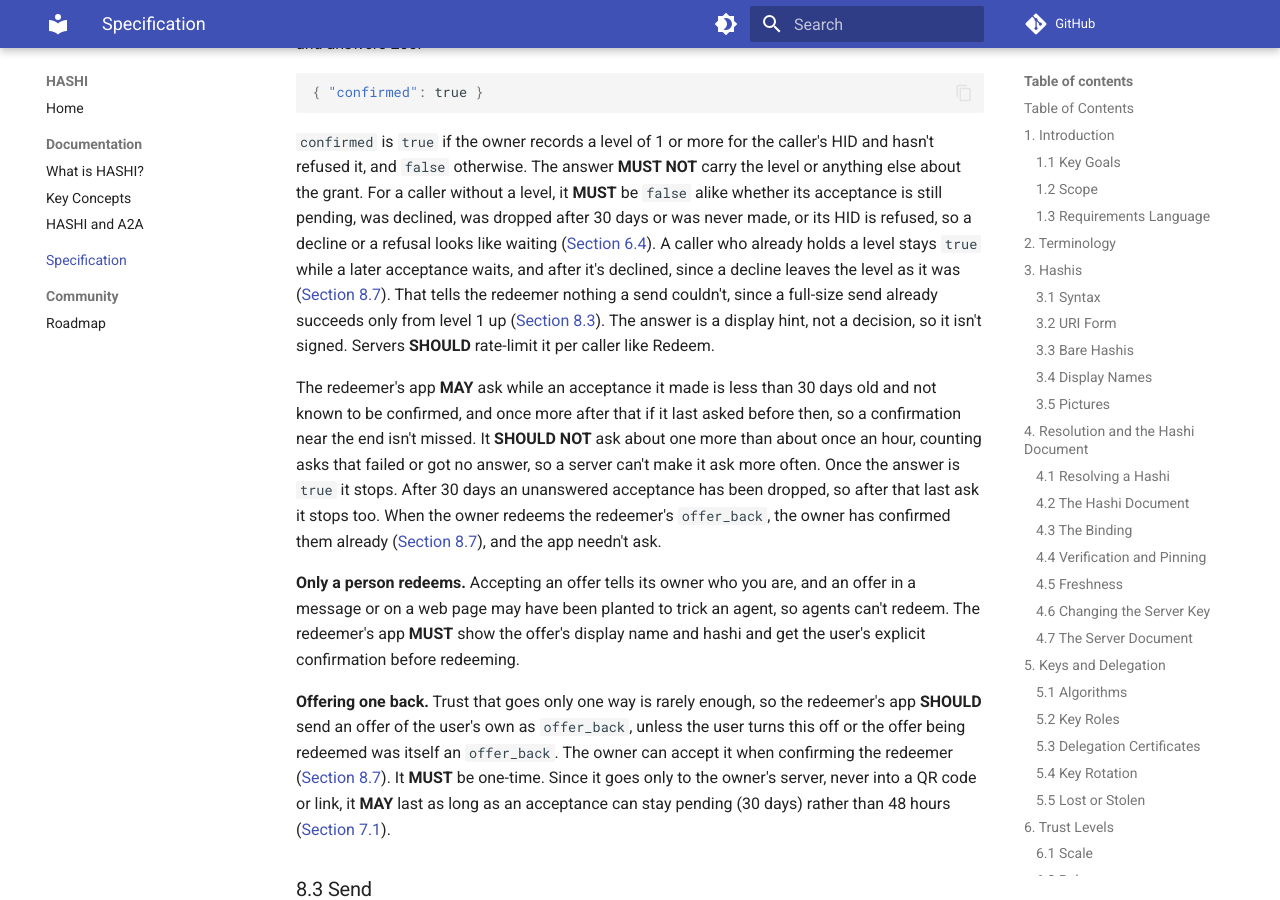
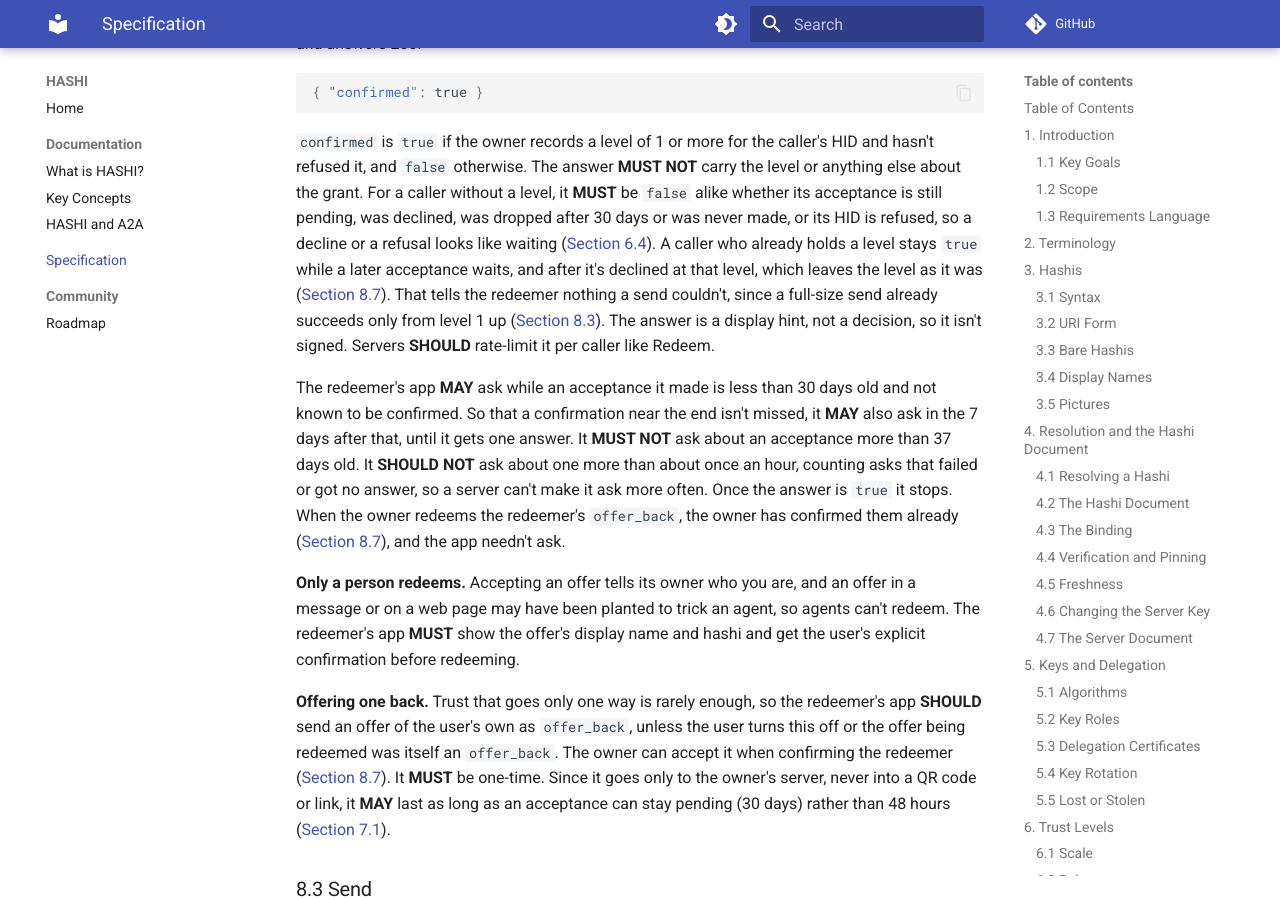
Before and after one commit to hashi-project/HASHI, an MkDocs documentation site: the page built from docs/specification.md, in a window 1280 px wide and 900 px high, scrolled down 24323 px. Built offline with MkDocs 1.6.1 and Material for MkDocs 9.7.7, drawn with Linux system fonts in a browser that asks for light colours; comment, search, counter and statistics services are not loaded; some of the changed text lies outside the part shown.

Commit message:
Redeem status: bound the last ask to the week after the 30 days
From the second review: the extra ask after 30 days had no limit, so it
could come months later, or on upgrade for rows of any age, against the
privacy text's 30 days. Now an app may keep asking in the 7 days after
the 30, at most hourly, until it gets one answer, and never about an
acceptance more than 37 days old. Section 13 and ADR-0002 say 37 days,
and the ADR's decline rationale now covers callers who already hold a
level.

Co-Authored-By: Claude Opus 5.5 <noreply@anthropic.com>

````diff
--- a/docs/specification.md
+++ b/docs/specification.md
@@ -691,9 +691,9 @@ The server checks the request as for Redeem, steps 1 and 2, with `hashi` in plac
 { "confirmed": true }
 ```
 
-`confirmed` is `true` if the owner records a level of 1 or more for the caller's HID and hasn't refused it, and `false` otherwise. The answer **MUST NOT** carry the level or anything else about the grant. For a caller without a level, it **MUST** be `false` alike whether its acceptance is still pending, was declined, was dropped after 30 days or was never made, or its HID is refused, so a decline or a refusal looks like waiting ([Section 6.4](#64-zero-is-zero)). A caller who already holds a level stays `true` while a later acceptance waits, and after it's declined, since a decline leaves the level as it was ([Section 8.7](#87-grants)). That tells the redeemer nothing a send couldn't, since a full-size send already succeeds only from level 1 up ([Section 8.3](#83-send)). The answer is a display hint, not a decision, so it isn't signed. Servers **SHOULD** rate-limit it per caller like Redeem.
+`confirmed` is `true` if the owner records a level of 1 or more for the caller's HID and hasn't refused it, and `false` otherwise. The answer **MUST NOT** carry the level or anything else about the grant. For a caller without a level, it **MUST** be `false` alike whether its acceptance is still pending, was declined, was dropped after 30 days or was never made, or its HID is refused, so a decline or a refusal looks like waiting ([Section 6.4](#64-zero-is-zero)). A caller who already holds a level stays `true` while a later acceptance waits, and after it's declined at that level, which leaves the level as it was ([Section 8.7](#87-grants)). That tells the redeemer nothing a send couldn't, since a full-size send already succeeds only from level 1 up ([Section 8.3](#83-send)). The answer is a display hint, not a decision, so it isn't signed. Servers **SHOULD** rate-limit it per caller like Redeem.
 
-The redeemer's app **MAY** ask while an acceptance it made is less than 30 days old and not known to be confirmed, and once more after that if it last asked before then, so a confirmation near the end isn't missed. It **SHOULD NOT** ask about one more than about once an hour, counting asks that failed or got no answer, so a server can't make it ask more often. Once the answer is `true` it stops. After 30 days an unanswered acceptance has been dropped, so after that last ask it stops too. When the owner redeems the redeemer's `offer_back`, the owner has confirmed them already ([Section 8.7](#87-grants)), and the app needn't ask.
+The redeemer's app **MAY** ask while an acceptance it made is less than 30 days old and not known to be confirmed. So that a confirmation near the end isn't missed, it **MAY** also ask in the 7 days after that, until it gets one answer. It **MUST NOT** ask about an acceptance more than 37 days old. It **SHOULD NOT** ask about one more than about once an hour, counting asks that failed or got no answer, so a server can't make it ask more often. Once the answer is `true` it stops. When the owner redeems the redeemer's `offer_back`, the owner has confirmed them already ([Section 8.7](#87-grants)), and the app needn't ask.
 
 **Only a person redeems.** Accepting an offer tells its owner who you are, and an offer in a message or on a web page may have been planted to trick an agent, so agents can't redeem. The redeemer's app **MUST** show the offer's display name and hashi and get the user's explicit confirmation before redeeming.
 
@@ -1192,7 +1192,7 @@ Agents never need to accept inbound connections. They only connect out, to HASHI
 - **Wake-ups say nothing.** A wake-up notice carries no part of a message, so push services learn only that something changed.
 - **A `nah` is just a `nah`.** It carries no reason, and a per-HID refusal looks the same as any other ([Section 6.4](#64-zero-is-zero)).
 - **Offers carry only the issuer's own details.** They name no level, and nothing in the protocol tells a redeemer the level the owner confirmed. A redeemer can ask only whether they've been confirmed ([Section 8.2](#82-redeem)), which a send would show them anyway, and a decline looks the same as waiting.
-- **Asking whether you were confirmed can track.** Until the answer is `true`, the redeemer's app asks the owner's server from time to time for up to 30 days, which tells that server roughly when the app is in use, and from what address, even after a decline. Apps keep to about once an hour and stop as soon as they know ([Section 8.2](#82-redeem)).
+- **Asking whether you were confirmed can track.** Until the answer is `true`, the redeemer's app asks the owner's server from time to time for up to 37 days after accepting, which tells that server roughly when the app is in use, and from what address, even after a decline. Apps keep to about once an hour and stop as soon as they know ([Section 8.2](#82-redeem)).
 - **Domain hashis reveal affiliation.** `john#my.domain` tells people where John works. For personal use, a hashi on a provider's domain gives more privacy.
 - **Check your devices.** Implementations **SHOULD** let owners list, and revoke in one step, every device, agent and grant, in case someone else set up or still has access to one of them.
 
````
Also changed, not shown: adrs/0002-redeem-status.md (+2 -2 lines).
